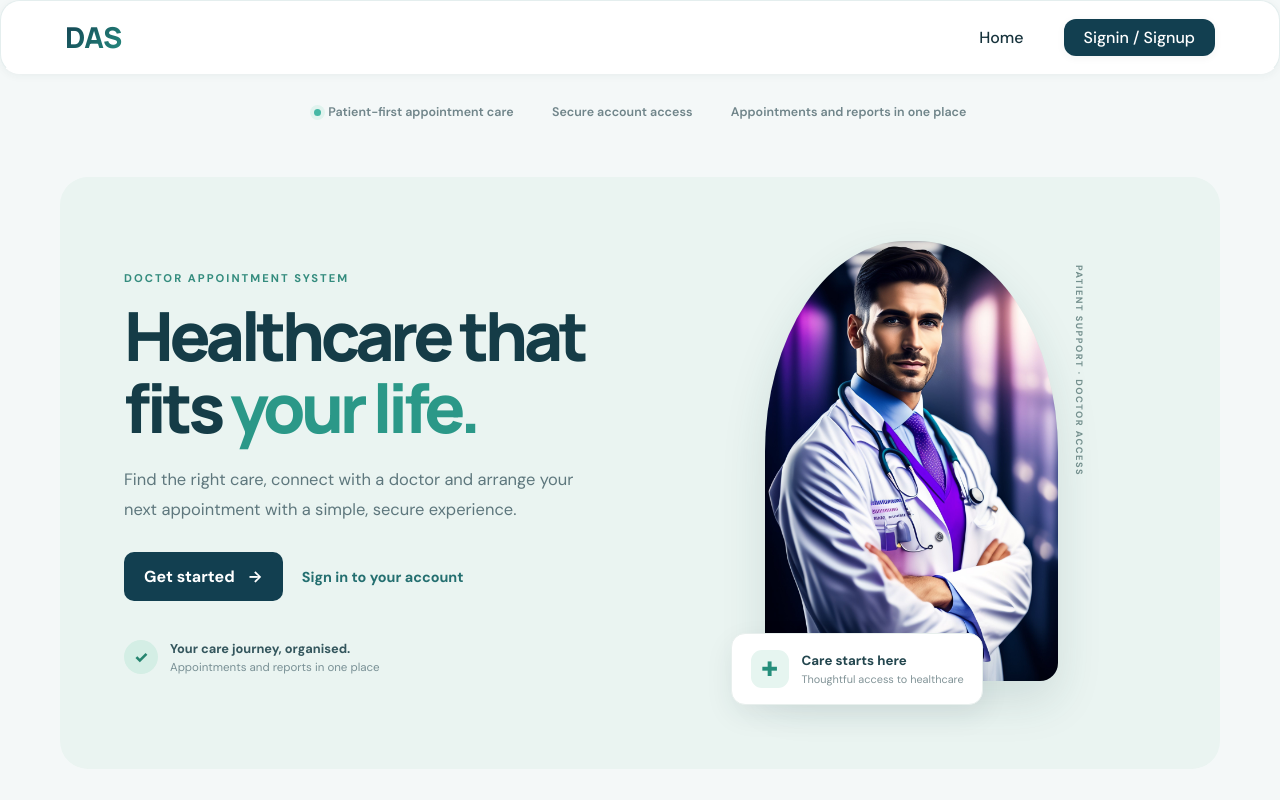
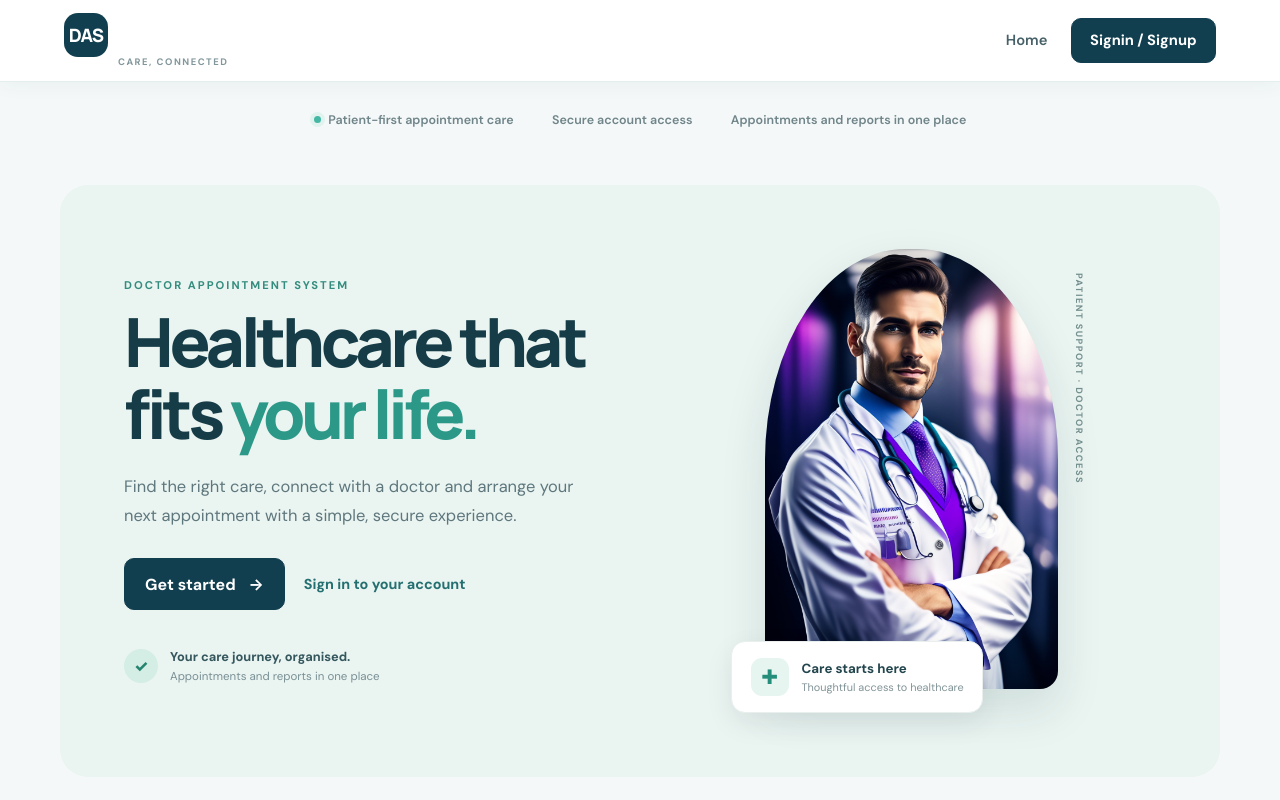
Before and after one commit to ishanshdubey-builds/doctor-appointment-system, a React (Create React App) app in the folder frontend/frontend-ui/: page / in a window 1280 px wide. Shown: the top 800 px of the page. Built offline with nearby package versions, Linux system fonts and the light colour scheme; no server answers.

Commit message:
Apply refined healthcare design system and navigation

```diff
--- a/frontend/frontend-ui/src/Component/UI/Header.css
+++ b/frontend/frontend-ui/src/Component/UI/Header.css
@@ -1,121 +1,74 @@
-/* ==========================================================================
-   Header Styles
-   Implements a sticky, transparent, glassmorphism navigation bar.
-   ========================================================================== */
-
-/* Main Header Container */
 .app-header {
-  /* Flexbox for horizontal layout */
-  display: flex;
-
-  /* Space out logo and navigation items */
-  justify-content: space-between;
-
-  /* Vertically center all items */
-  align-items: center;
-
-  /* Add padding for spacing */
-  padding: 1rem 5%;
-
-  /* Ensure header sticks to the top of the page */
   position: sticky;
   top: 0;
-
-  /* High z-index to stay above other content */
   z-index: 1000;
-
-  /* Subtle bottom border to separate from content */
-  border-bottom: 1px solid rgba(255, 255, 255, 0.2);
-}
-
-/* Brand Link Logo Styles */
-.brand-link {
-  text-decoration: none;
-}
-
-.brand-logo {
-  /* Inherit text styling but emphasize it */
-  color: var(--color-primary);
-  font-size: 1.8rem;
-  font-weight: 800;
-  letter-spacing: -0.5px;
-
-  /* Add a gradient effect to the logo text */
-  background: linear-gradient(135deg, var(--color-primary), var(--color-secondary-dark));
-  background-clip: text;
-  -webkit-background-clip: text;
-  -webkit-text-fill-color: transparent;
-
-  /* Disable margin to align properly */
-  margin: 0;
-}
-
-/* Navigation Menu Container */
-.main-nav {
-  /* Make sure it scales nicely */
   display: flex;
   align-items: center;
+  justify-content: space-between;
+  gap: 1rem;
+  min-height: 76px;
+  padding: .8rem max(5vw, calc((100vw - 1240px) / 2));
+  background: rgba(255, 255, 255, .96);
+  border: 0;
+  border-bottom: 1px solid #e5eeee;
+  border-radius: 0;
+  box-shadow: 0 4px 18px rgba(18, 63, 80, .045);
+  backdrop-filter: blur(12px);
 }
-
-/* Base List styling */
-.nav-list {
-  display: flex;
-  list-style: none;
+.brand-link { display: inline-flex; align-items: center; gap: .75rem; }
+.brand-logo {
+  display: inline-flex;
+  align-items: center;
+  justify-content: center;
+  width: 44px;
+  height: 44px;
   margin: 0;
-  padding: 0;
+  border-radius: 14px;
+  background: var(--color-primary);
+  color: #fff;
+  font-size: 1.15rem;
+  font-weight: 800;
+  letter-spacing: -.05em;
+  -webkit-text-fill-color: #fff;
+}
+.logo-container::after {
+  content: "CARE, CONNECTED";
+  display: block;
+  margin: -1px 0 0 54px;
+  color: #82979b;
+  font-size: .59rem;
+  font-weight: 700;
+  letter-spacing: .16em;
+}
+.main-nav { display: flex; align-items: center; }
+.nav-list { display: flex; align-items: center; gap: .5rem; margin: 0; padding: 0; list-style: none; }
+.nav-item { display: flex; align-items: center; }
+.nav-link {
+  display: inline-flex;
   align-items: center;
-  gap: 1.5rem; /* Automatically space items */
+  padding: .68rem .95rem;
+  border-radius: 10px;
+  color: #476168;
+  font-size: .92rem;
+  font-weight: 600;
 }
-
-/* Individual list item */
-.nav-item {
-  display: flex;
-  align-items: center;
+.nav-link:hover { background: #eff7f5; color: var(--color-primary); }
+.nav-btn { padding: .72rem 1.15rem; box-shadow: none; }
+.primary-btn {
+  border: 1px solid var(--color-primary);
+  border-radius: 10px;
+  background: var(--color-primary);
+  color: #fff;
+  font-weight: 700;
 }
-
-/* Standard navigation link */
-.nav-link {
-  color: var(--text-dark);
-  font-weight: 500;
-  font-size: 1rem;
-  padding: 0.5rem 1rem;
-  border-radius: var(--radius);
-  transition: all var(--transition-normal);
+.primary-btn:hover { transform: translateY(-1px); background: #1a5665; color: #fff; box-shadow: 0 8px 18px rgba(18, 63, 80, .16); }
+.danger-btn { border: 1px solid #f1d8dc; border-radius: 10px; background: #fff7f7; color: #b74250; }
+.danger-btn:hover { background: #ffeded; color: #9d3543; }
+@media (max-width: 560px) {
+  .app-header { min-height: 68px; padding: .7rem 1rem; }
+  .brand-logo { width: 40px; height: 40px; }
+  .logo-container::after { margin-left: 48px; font-size: .5rem; }
+  .nav-list { gap: .15rem; }
+  .nav-link { padding: .58rem .65rem; font-size: .82rem; }
+  .nav-btn { padding: .58rem .7rem; }
 }
-
-/* Link hover state */
-.nav-link:hover {
-  color: var(--color-secondary-dark);
-  background-color: rgba(0, 0, 0, 0.05);
-}
-
-/* Button variants for navigation */
-.nav-btn {
-  /* Add button-like paddings and shadows */
-  padding: 0.5rem 1.25rem;
-  box-shadow: var(--shadow-sm);
-}
-
-.primary-btn {
-  background-color: var(--color-primary);
-  color: white;
-}
-
-.primary-btn:hover {
-  background-color: var(--color-primary-light);
-  color: white;
-  transform: translateY(-2px);
-  box-shadow: var(--shadow-md);
-}
-
-.danger-btn {
-  background-color: var(--color-danger);
-  color: white;
-}
-
-.danger-btn:hover {
-  background-color: #dc2626; /* Darker red */
-  color: white;
-  transform: translateY(-2px);
-  box-shadow: var(--shadow-md);
-}
```
